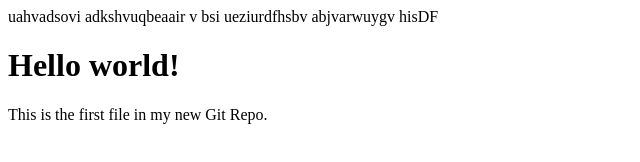
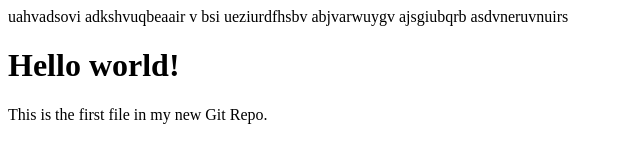
Before and after one commit to NagaSatyaDheerajAnumala/JavaScript-Practice, a plain HTML site: page dheeraj.html in a window 1280 px wide. Shown: the whole page, without its empty margins (0-640 px from the left). Drawn offline with Linux system fonts and the light colour scheme.

Commit message:
updated dheeraj.html with small fix

```diff
--- a/dheeraj.html
+++ b/dheeraj.html
@@ -7,7 +7,8 @@
 uahvadsovi
 adkshvuqbeaair
 v bsi ueziurdfhsbv
-abjvarwuygv hisDF
+abjvarwuygv ajsgiubqrb
+asdvneruvnuirs
 <h1>Hello world!</h1>
 <p>This is the first file in my new Git Repo.</p>
 
```
